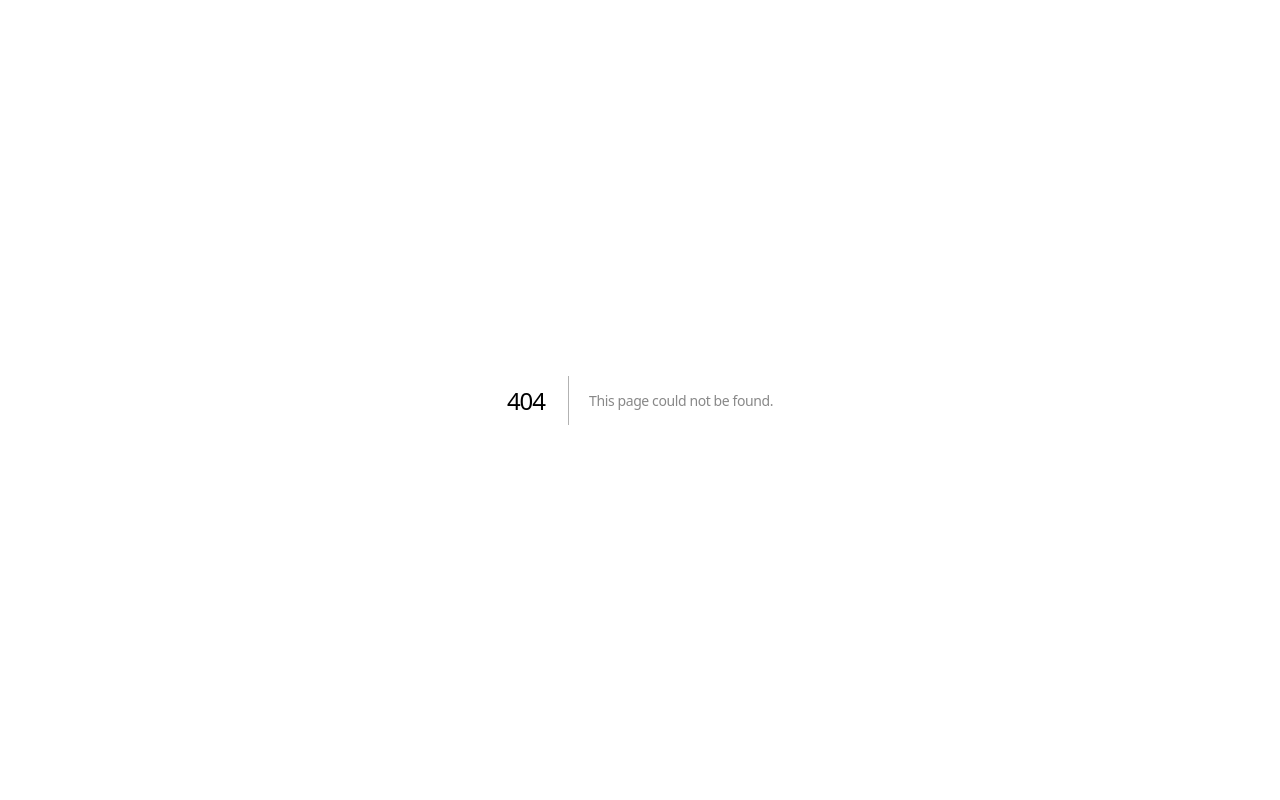
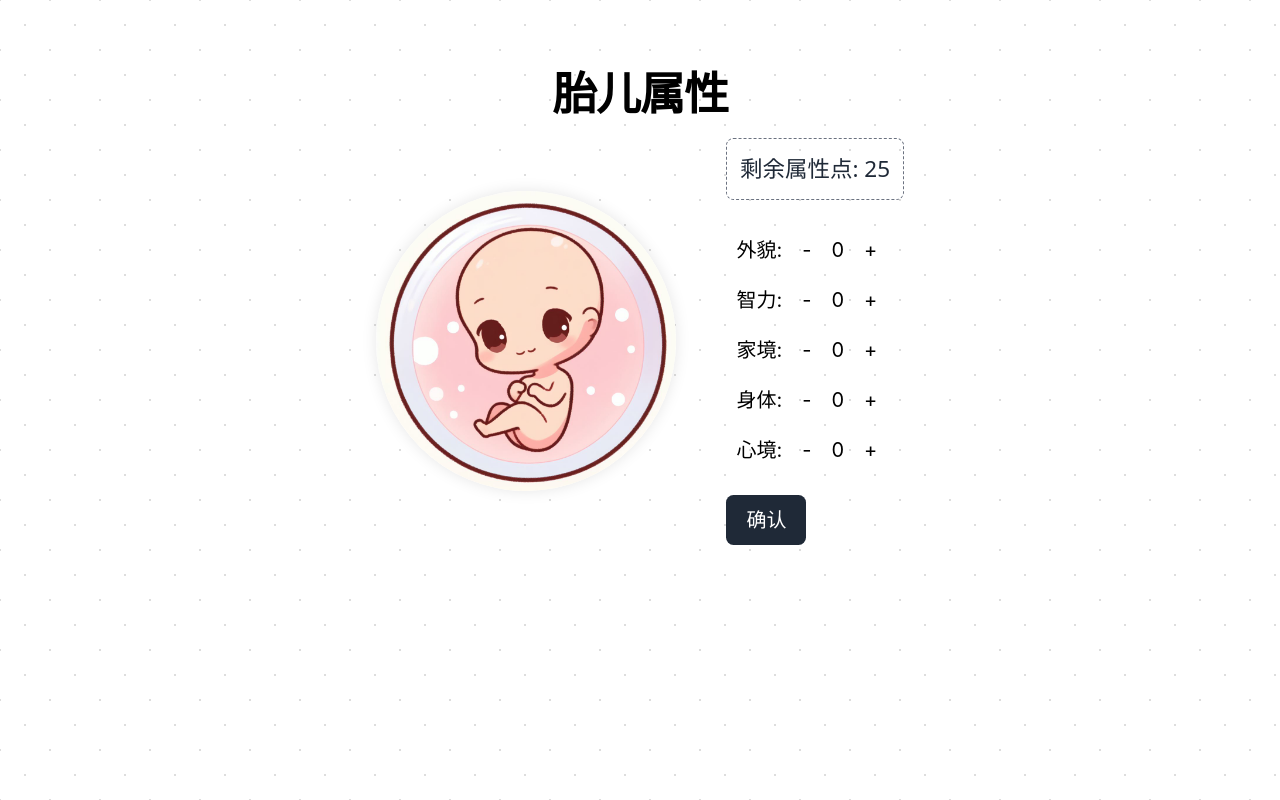
Before and after one commit to yang-smith/LifeRestart, a Next.js app: page /configure_player in a window 1280 px wide. Before the commit this address had no page. Built offline with nearby package versions, Linux system fonts and the light colour scheme.

Commit message:
add player configure page

```diff
--- /dev/null
+++ b/src/pages/configure_player.tsx
@@ -0,0 +1,85 @@
+// 文件路径: pages/configure_player.tsx
+
+import React, { useContext, useState, useEffect } from 'react';
+import PlayerAttributesContext from '@/lib/PlayerAttributesContext';
+import styles from '../styles/ConfigurePlayer.module.css';
+import { useRouter } from 'next/router';
+
+const ConfigurePlayer: React.FC = () => {
+  const { playerAttributes, setPlayerAttributes } = useContext(PlayerAttributesContext);
+  const router = useRouter();
+  const TOTAL_ATTRIBUTE_LIMIT = 25;
+  const [TOTAL, setTOTAL] = useState(0);
+  useEffect(() => {
+    setTOTAL(Object.values(playerAttributes).reduce((acc, val) => acc + (typeof val === "number" ? val : 0), 0));
+  }, [playerAttributes]);
+
+  const adjustAttribute = (attributeName: string, adjustment: number) => {
+
+    const expectedTotal = TOTAL + adjustment;
+    if (expectedTotal >= 0 && expectedTotal <= TOTAL_ATTRIBUTE_LIMIT) {
+      setPlayerAttributes(prevState => ({
+        ...prevState,
+        [attributeName]: prevState[attributeName] + adjustment
+      }));
+    }
+  };
+  const handleConfirm = () => {
+    router.push('/event');  // 指定要导航到的页面
+  };
+  const attributeTranslations = {
+    gender: "性别",
+    appearance: "外貌",
+    intelligence: "智力",
+    wealth: "家境",
+    health: "身体",
+    mental_state: "心境",
+  };
+
+
+  return (
+    <div className={styles.container}>
+      <h1>胎儿属性</h1>
+      <div className={styles.content}>
+        <div>
+          <img src="/baby.jpg" alt="Baby" className={styles.babyImage} />
+        </div>
+        <div className={styles.attributes}>
+          <div className="font-sans font-medium text-lg text-gray-800 mb-5 text-center border-dashed border border-gray-500 p-2.5 rounded-md">
+            剩余属性点: {TOTAL_ATTRIBUTE_LIMIT - TOTAL}
+          </div>
+          {Object.keys(playerAttributes).map((key) => {
+            if (key !== "age" && typeof playerAttributes[key] === "number") {
+              return (
+                <div key={key} className={styles.attributeContainer}>
+                  <span>{attributeTranslations[key] || key}:</span>
+                  <button
+                    onClick={() => adjustAttribute(key, -1)}
+                    disabled={playerAttributes[key] <= 0}>
+                    -
+                  </button>
+                  <span>{playerAttributes[key]}</span>
+                  <button
+                    onClick={() => adjustAttribute(key, 1)}
+                    disabled={TOTAL + 1 > TOTAL_ATTRIBUTE_LIMIT} // 禁用 "+" 如果增加会超过上限
+                  >
+                    +
+                  </button>
+                </div>
+              );
+            }
+          })}
+          <div className="mt-4 text-center">
+            <button className="px-4 py-2 bg-gray-800 text-white rounded-md hover:bg-gray-700 focus:outline-none focus:ring-2 focus:ring-gray-600 focus:ring-opacity-50"
+                    onClick={handleConfirm}>
+              确认
+            </button>
+          </div>
+
+        </div>
+      </div>
+    </div>
+  );
+};
+
+export default ConfigurePlayer;
--- /dev/null
+++ b/src/styles/ConfigurePlayer.module.css
@@ -0,0 +1,37 @@
+.container {
+    display: flex;
+    flex-direction: column;
+    align-items: center;
+    padding: 20px;
+}
+
+.content {
+    display: flex;
+    justify-content: center;
+    align-items: center;
+}
+
+.babyImage {
+    width: 300px;
+    height: 300px;
+    object-fit: cover;
+    border-radius: 50%;
+    margin-right: 50px;
+    box-shadow: 0px 0px 15px rgba(0, 0, 0, 0.1);
+}
+
+.attributes {
+    display: flex;
+    flex-direction: column;
+    align-items: flex-start;
+}
+
+.attributeContainer {
+    display: flex;
+    align-items: center;
+    margin: 10px 0;
+}
+
+.attributeContainer > span, .attributeContainer > button {
+    margin: 0 10px;
+}
```
Also changed, not shown: public/baby.jpg (added).
